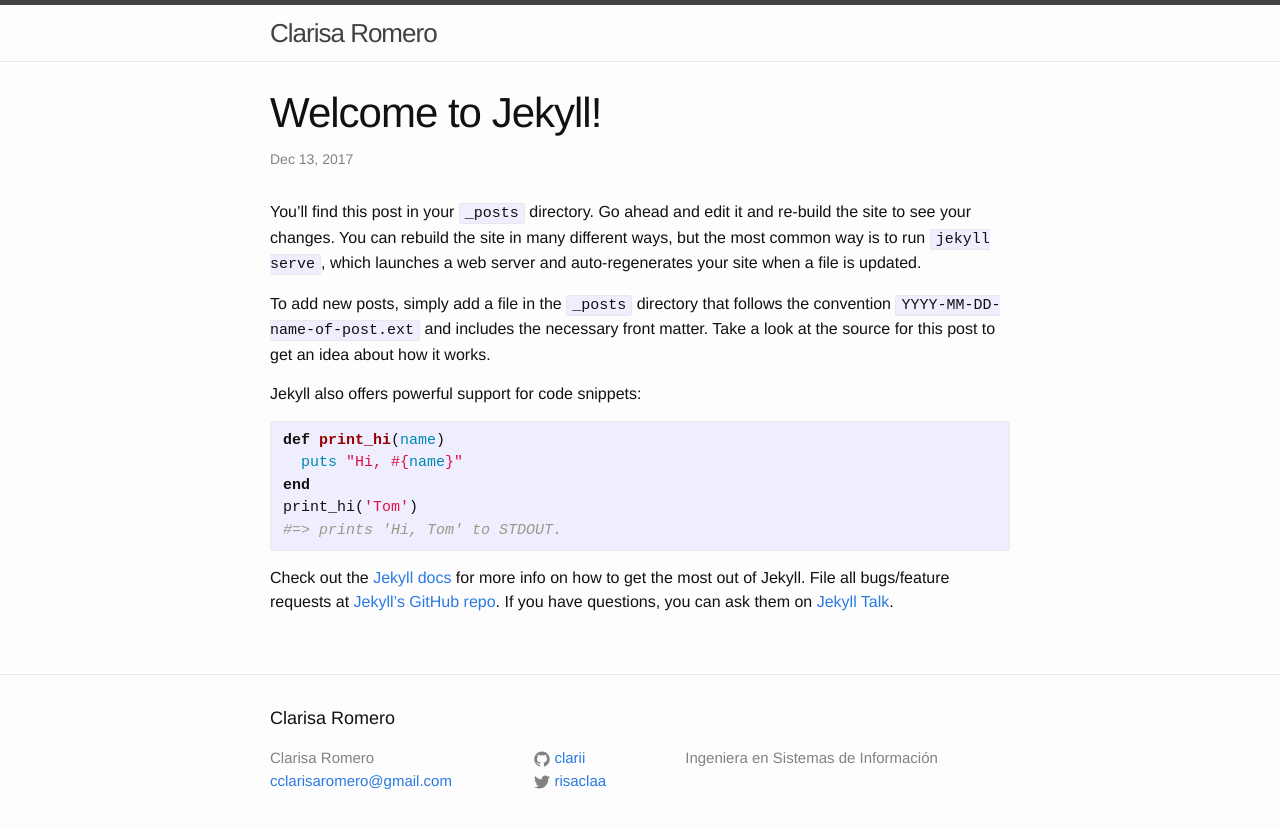
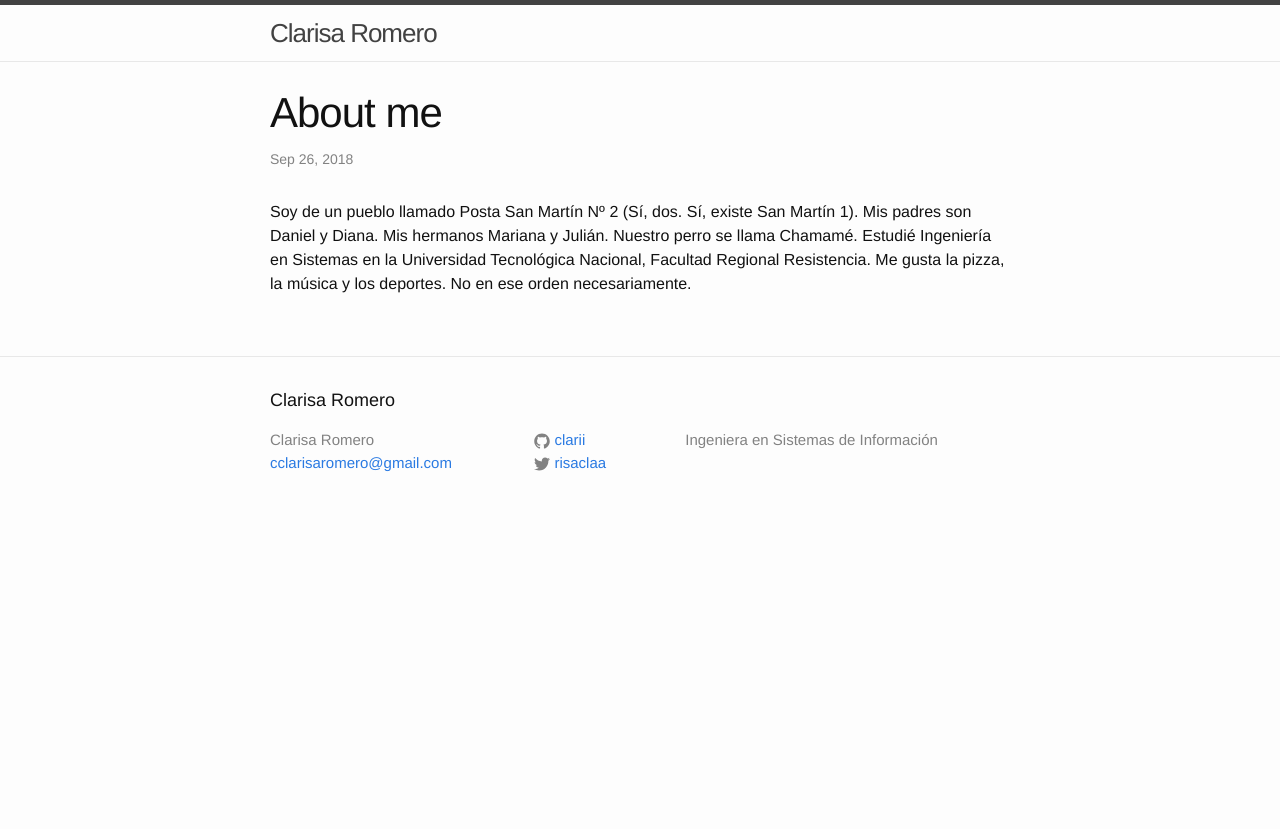
Before and after one commit to clarii/clarii.github.io, a Jekyll site: the page built from _posts/2017-12-13-welcome-to-jekyll.markdown, in a window 1280 px wide. Shown: the top 829 px of the page. Built offline with Jekyll 4.4.1, drawn with Linux system fonts in a browser that asks for light colours.

Commit message:
About me post

```diff
--- a/_posts/2017-12-13-welcome-to-jekyll.markdown
+++ b/_posts/2017-12-13-welcome-to-jekyll.markdown
@@ -1,25 +1,10 @@
 ---
 layout: post
-title:  "Welcome to Jekyll!"
-date:   2017-12-13 21:51:19 +0000
+title:  "About me"
+date:   2018-09-26 21:51:19 +0000
 categories: jekyll update
 ---
-You’ll find this post in your `_posts` directory. Go ahead and edit it and re-build the site to see your changes. You can rebuild the site in many different ways, but the most common way is to run `jekyll serve`, which launches a web server and auto-regenerates your site when a file is updated.
-
-To add new posts, simply add a file in the `_posts` directory that follows the convention `YYYY-MM-DD-name-of-post.ext` and includes the necessary front matter. Take a look at the source for this post to get an idea about how it works.
-
-Jekyll also offers powerful support for code snippets:
-
-{% highlight ruby %}
-def print_hi(name)
-  puts "Hi, #{name}"
-end
-print_hi('Tom')
-#=> prints 'Hi, Tom' to STDOUT.
-{% endhighlight %}
-
-Check out the [Jekyll docs][jekyll-docs] for more info on how to get the most out of Jekyll. File all bugs/feature requests at [Jekyll’s GitHub repo][jekyll-gh]. If you have questions, you can ask them on [Jekyll Talk][jekyll-talk].
-
-[jekyll-docs]: http://jekyllrb.com/docs/home
-[jekyll-gh]:   https://github.com/jekyll/jekyll
-[jekyll-talk]: https://talk.jekyllrb.com/
+Soy de un pueblo llamado Posta San Martín Nº 2 (Sí, dos. Sí, existe San Martín 1).
+Mis padres son Daniel y Diana. Mis hermanos Mariana y Julián. Nuestro perro se llama Chamamé.
+Estudié Ingeniería en Sistemas en la Universidad Tecnológica Nacional, Facultad Regional Resistencia.
+Me gusta la pizza, la música y los deportes. No en ese orden necesariamente.
```
